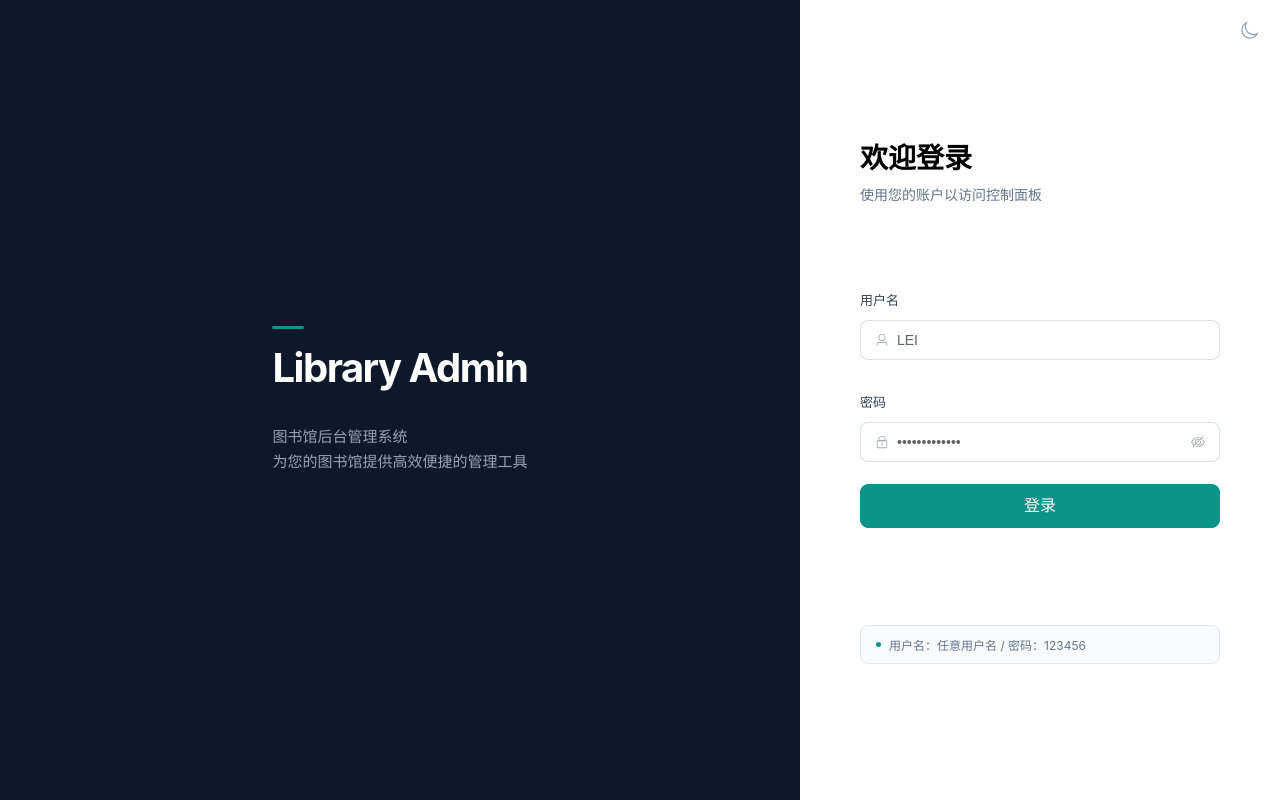
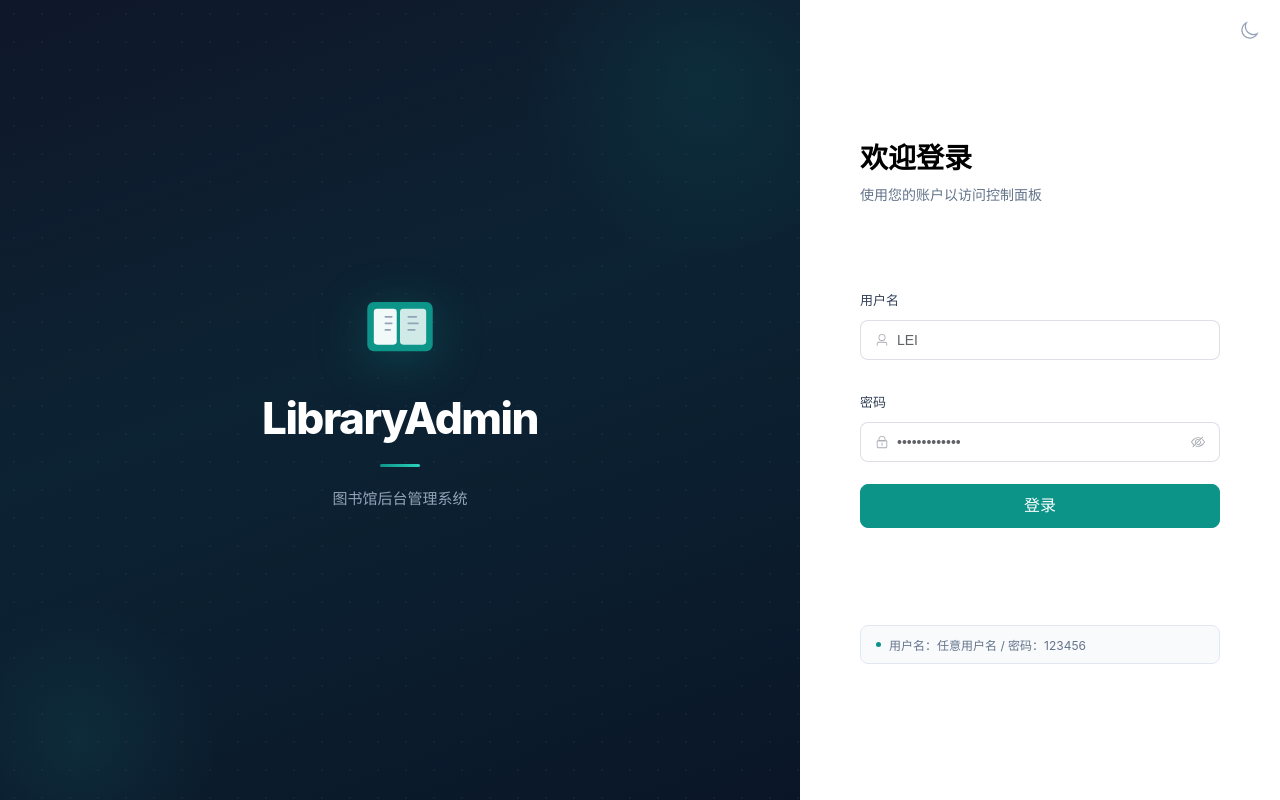
Before and after one commit to Leiuo/library-admin, a Vue app: page /#/login in a window 1280 px wide. Built offline with nearby package versions, Linux system fonts and the light colour scheme.

Commit message:
更改登录页左侧品牌区

```diff
--- a/src/views/Login.vue
+++ b/src/views/Login.vue
@@ -8,13 +8,31 @@
         </div>
 
         <div class="brand-panel">
+            <div class="brand-glow brand-glow--top"></div>
+            <div class="brand-glow brand-glow--bottom"></div>
             <div class="brand-content">
-                <div class="brand-marker" />
-                <h2 class="brand-name">Library Admin</h2>
-                <p class="brand-slogan">
-                    图书馆后台管理系统<br>
-                    为您的图书馆提供高效便捷的管理工具
-                </p>
+                <div class="brand-logo">
+                    <svg viewBox="0 0 44 44" width="72" height="72" fill="none">
+                        <rect x="2" y="8" width="40" height="30" rx="4" fill="url(#login-logo-grad)" />
+                        <rect x="6" y="12" width="14" height="22" rx="2" fill="#fff" opacity="0.95" />
+                        <rect x="22" y="12" width="16" height="22" rx="2" fill="#fff" opacity="0.8" />
+                        <line x1="13" y1="17" x2="17" y2="17" stroke="#94a3b8" stroke-width="1" stroke-linecap="round" />
+                        <line x1="13" y1="21" x2="17" y2="21" stroke="#94a3b8" stroke-width="1" stroke-linecap="round" />
+                        <line x1="13" y1="25" x2="16" y2="25" stroke="#94a3b8" stroke-width="1" stroke-linecap="round" />
+                        <line x1="27" y1="17" x2="32" y2="17" stroke="#94a3b8" stroke-width="1" stroke-linecap="round" />
+                        <line x1="27" y1="21" x2="33" y2="21" stroke="#94a3b8" stroke-width="1" stroke-linecap="round" />
+                        <line x1="27" y1="25" x2="31" y2="25" stroke="#94a3b8" stroke-width="1" stroke-linecap="round" />
+                        <defs>
+                            <linearGradient id="login-logo-grad" x1="0" y1="0" x2="44" y2="44">
+                                <stop offset="0%" stop-color="#0d9488" />
+                                <stop offset="100%" stop-color="#2dd4bf" />
+                            </linearGradient>
+                        </defs>
+                    </svg>
+                </div>
+                <h2 class="brand-name">LibraryAdmin</h2>
+                <div class="brand-divider"></div>
+                <p class="brand-slogan">图书馆后台管理系统</p>
             </div>
         </div>
 
@@ -125,34 +143,96 @@ const handleLogin = async () => {
         flex-direction: column;
         align-items: center;
         justify-content: center;
-        background: #0f172a;
         position: relative;
+        overflow: hidden;
+        background:
+            radial-gradient(circle, rgba(148, 163, 184, 0.06) 1px, transparent 1px),
+            linear-gradient(160deg, #0f172a 0%, #0c2333 45%, #0a1628 100%);
+        background-size: 28px 28px, 100% 100%;
+
+        .brand-glow {
+            position: absolute;
+            border-radius: 50%;
+            pointer-events: none;
+
+            &--top {
+                width: 360px;
+                height: 360px;
+                background: radial-gradient(circle, rgba(13, 148, 136, 0.12), transparent 70%);
+                top: -100px;
+                right: -80px;
+            }
+
+            &--bottom {
+                width: 280px;
+                height: 280px;
+                background: radial-gradient(circle, rgba(45, 212, 191, 0.08), transparent 70%);
+                bottom: -80px;
+                left: -60px;
+            }
+        }
 
         .brand-content {
-            .brand-marker {
-                width: 32px;
-                height: 3px;
-                background: #0d9488;
-                border-radius: 2px;
-                margin-bottom: 15px;
+            position: relative;
+            z-index: 1;
+            text-align: center;
+
+            .brand-logo {
+                margin-bottom: 28px;
+                filter: drop-shadow(0 8px 24px rgba(13, 148, 136, 0.3));
             }
 
             .brand-name {
                 color: #fff;
-                font-size: 40px;
-                margin-bottom: 32px;
-                font-weight: 700;
+                font-size: 44px;
+                font-weight: 800;
                 letter-spacing: -1.5px;
-                line-height: 1.2;
+                line-height: 1.15;
+                margin: 0;
+            }
+
+            .brand-divider {
+                width: 40px;
+                height: 3px;
+                background: linear-gradient(90deg, #0d9488, #2dd4bf);
+                border-radius: 2px;
+                margin: 20px auto;
             }
 
             .brand-slogan {
                 color: #94a3b8;
                 font-size: 15px;
-                line-height: 1.7;
+                line-height: 1.6;
+                margin: 0;
             }
         }
     }
+
+@media (max-width: 767px) {
+    .login-container {
+        flex-direction: column;
+
+        .brand-panel {
+            flex: 0 0 200px;
+
+            .brand-logo svg {
+                width: 48px;
+                height: 48px;
+            }
+
+            .brand-name { font-size: 28px; }
+            .brand-divider { margin: 14px auto; }
+            .brand-slogan { font-size: 13px; }
+        }
+
+        .form-container {
+            width: 100%;
+            padding: 32px 24px;
+            justify-content: flex-start;
+            gap: 24px;
+        }
+    }
+}
 
     .form-container {
         width: 480px;
@@ -239,7 +319,17 @@ html.dark {
     }
 
     .login-container .brand-panel {
-        background: #020617;
+        background:
+            radial-gradient(circle, rgba(148, 163, 184, 0.04) 1px, transparent 1px),
+            linear-gradient(160deg, #020617 0%, #06121f 45%, #020617 100%);
+        background-size: 28px 28px, 100% 100%;
+
+        .brand-glow--top {
+            background: radial-gradient(circle, rgba(13, 148, 136, 0.08), transparent 70%);
+        }
+        .brand-glow--bottom {
+            background: radial-gradient(circle, rgba(45, 212, 191, 0.05), transparent 70%);
+        }
     }
 
     .theme-switch {
```
